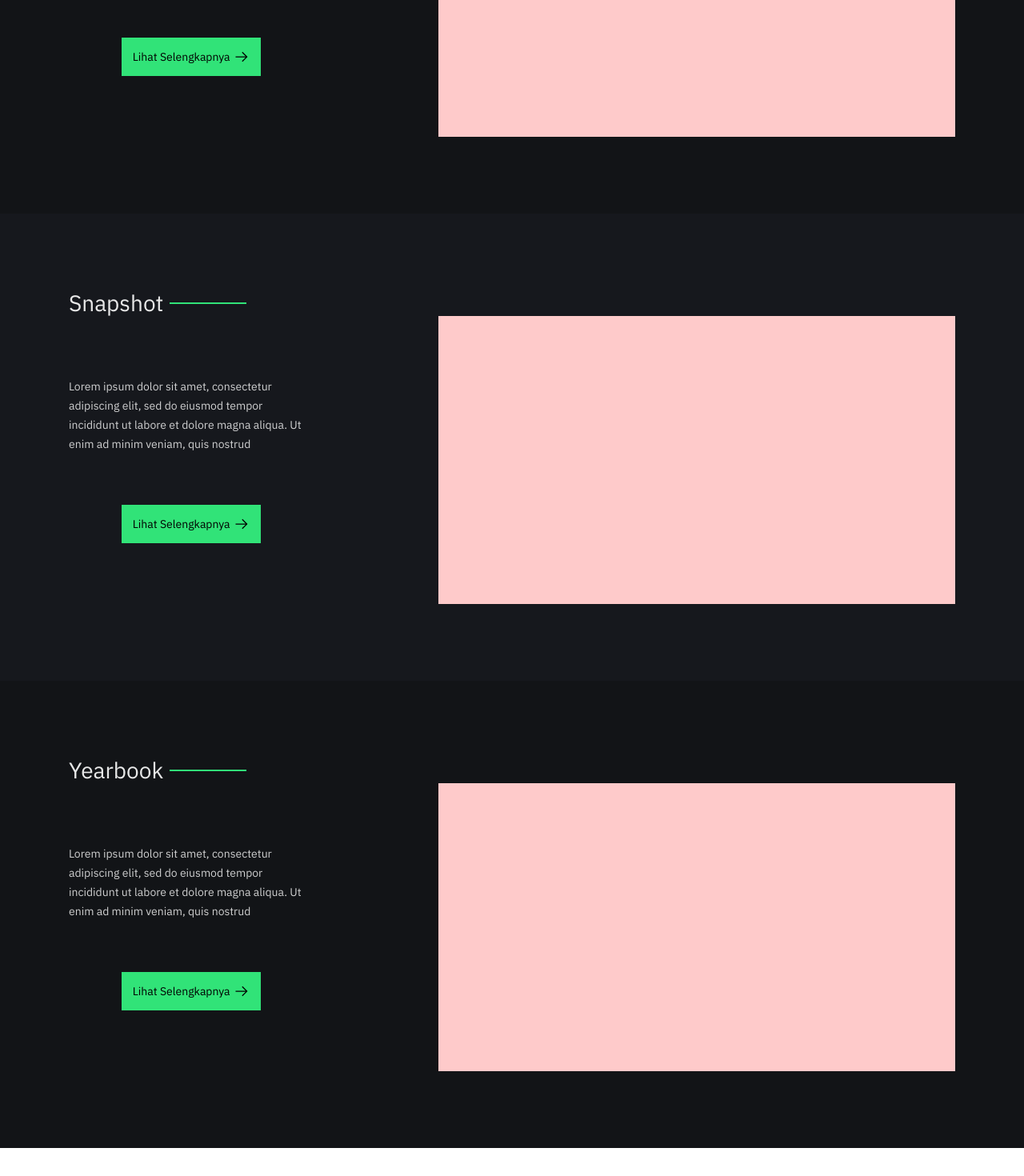
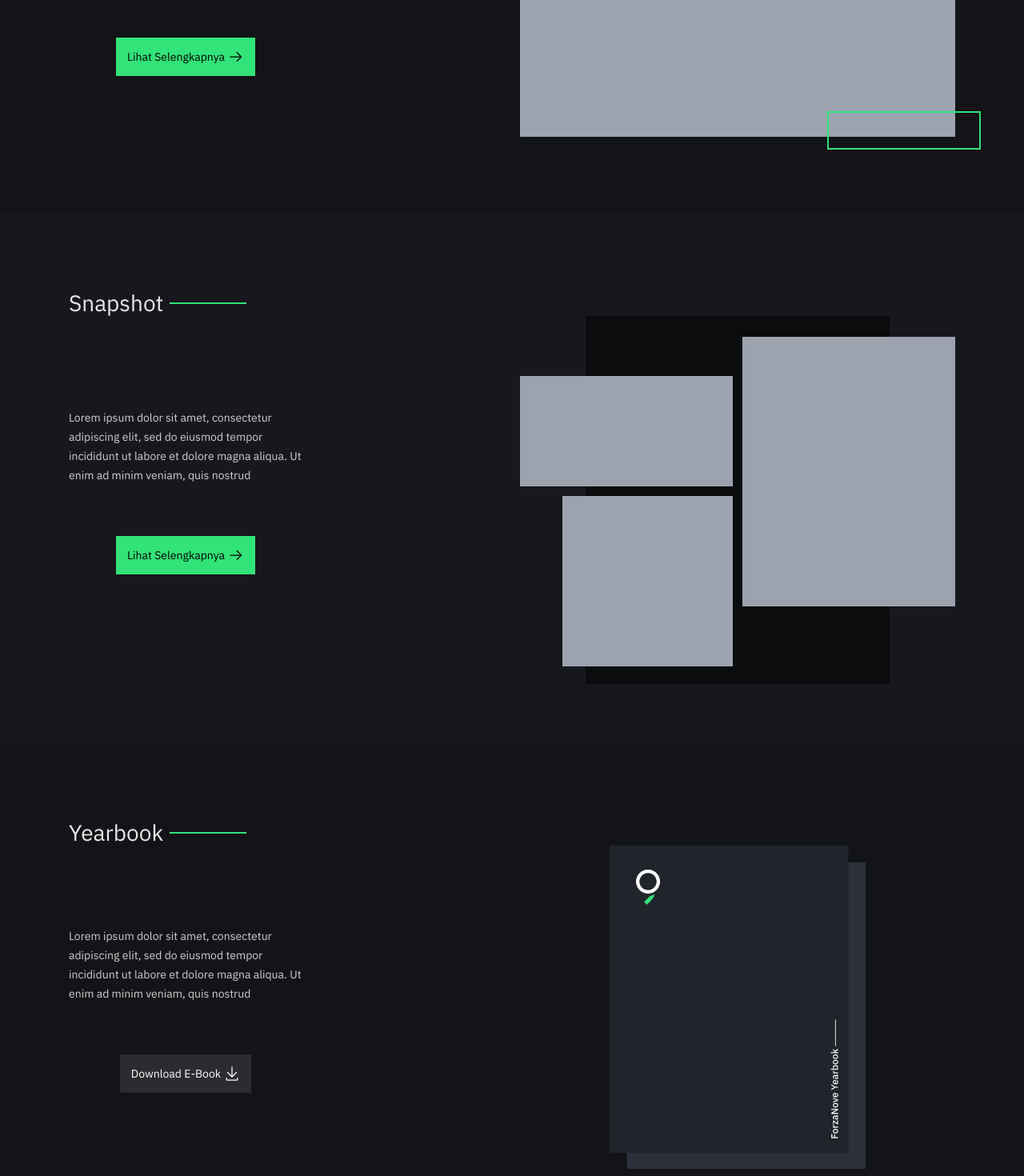
Before and after one commit to hymos-two/forzanove-beta, a Next.js app: page / in a window 1280 px wide. Shown: the part 2460-3930 px from the top of the page at 80% size. Before the commit the page ends 3895 px from the top, so only its background shows below. Built offline with nearby package versions, Linux system fonts and the light colour scheme; a web font is replaced by a local one.

Commit message:
homepage almost done (-footer & header)

```diff
--- a/components/button.js
+++ b/components/button.js
@@ -1,13 +1,25 @@
 import Image from 'next/image'
 
 export function Button (props) {
-  const {text,icon,rotateIcon,className} =  props
+  const {
+    text,
+    icon,
+    rotateIcon,
+    className,
+    secondary,
+    teritary,
+  } =  props
 
-  const btnClass = `block flex gap-4 lg:gap-1 p-3.5 bg-accent hover:bg-zinc-200 ${className}`
+  const btnType = function () {
+    //if (teritary) {return `bg-white/10 text-white`} else
+    if (secondary) return `bg-white/10 hover:bg-white/30 text-white`
+    return `bg-accent hover:bg-zinc-200 text-black`
+  }
+  const btnClass = `block flex gap-4 lg:gap-1 p-3.5 ${btnType()} ${className}`
   return (
     <button className={btnClass}>
       {text &&
-      <span className="text-sm text-sans text-black">
+      <span className="text-sm text-sans">
         {text}
       </span>
       }
--- a/components/grid.js
+++ b/components/grid.js
@@ -5,7 +5,10 @@ import {useWindowSize} from '../hooks/useWindowSize'
 export function Grid (props) {
   const {className,children,cols,gap} = props
 
-  function useGap (value) { return Number.isInteger(value) ? `gap-x-${value/4}` : `gap-x-0`; }
+  function useGap (value) {
+    if (value == true) return `gap-x-4 lg:gap-x-5`
+    return Number.isInteger(value) ? `gap-x-${value/4}` : `gap-x-0`;
+  }
 
   const defaultCols = `grid-cols-4 md:grid-cols-8 lg:grid-cols-12`;
   if (Number.isInteger(cols)) {
@@ -44,7 +47,7 @@ export function Container (props) {
 }
 
 export function Section (props) {
-  const {className,children,width,height} = props
+  const {className,children,height} = props
 
   const size = useWindowSize();
   const heightSize = height !== undefined ? height : size.height ;
--- a/pages/index.js
+++ b/pages/index.js
@@ -7,7 +7,9 @@ import {Button} from '../components/button'
 
 import background from '../public/images/forzanove-bg.png'
 import logo from '../public/images/forzanove-logo.png'
+import yearbook from '../public/images/yearbook.png'
 import arrow from '../public/icons/arrow-up.svg'
+import download from '../public/icons/download.svg'
 
 import {useWindowSize} from '../hooks/useWindowSize'
 
@@ -79,7 +81,6 @@ function Section2Quote () {
 // ========== Section 3 Events
 // ========================================
 function Section3Events () {
-  const size = useWindowSize();
   return (
     <>
     <Section className="bg-black-100 pt-20 lg:pt-24" height="100%">
@@ -98,7 +99,7 @@ function Section3Events () {
 
       <Container>
         <Grid>
-          <EventsImage width={size.width} className="col-span-4 md:col-span-8 lg:col-span-8 mt-14 mb-14 lg:mt-14 lg:mb-20 relative -left-4 w-screen h-full sm:static sm:w-full"/>
+          <EventsImage className="col-span-4 md:col-span-8 lg:col-span-8 mt-14 mb-14 lg:mt-14 lg:mb-20 relative -left-4 w-screen h-full sm:static sm:w-full"/>
           <div className="grid place-items-center bg-black/0 lg:bg-black-300 col-span-4 md:col-span-8 lg:col-span-4 lg:p-7 lg:pr-16">
             <div className="grid place-items-center px-3 sm:px-12 lg:px-0 lg:block">
               <p className="text-sans text-sm leading-6 text-white/80 text-center lg:text-left">
@@ -117,7 +118,8 @@ function Section3Events () {
 }
 
 function EventsImage (props) {
-  const {className,width} = props
+  const {className} = props
+  const {width} = useWindowSize();
   const [widthSize,setWidthSize] = useState(0)
 
   useEffect(()=>{
@@ -169,9 +171,10 @@ function Section4Member (props) {
       </Container>
 
       <Container>
-        <Grid className="lg:grid-flow-col-dense">
-          <div className="bg-gray-300 col-span-4 md:col-span-8 lg:col-span-7 lg:col-start-6">
-            <div className="h-[180px] lg:h-[360px] w-full bg-red-200"></div>
+        <Grid className="lg:grid-flow-col-dense" gap={true}>
+          <div className="col-span-4 md:col-span-8 lg:col-span-6 lg:col-start-7 my-14 lg:my-0 relative -left-4 sm:left-0 w-screen sm:w-full">
+            <div className="absolute right-0 -bottom-4 border-2 border-accent border-r-0 lg:border-r-2 lg:-right-8 h-12 w-36 lg:w-48"></div>
+            <div className="h-[180px] lg:h-[360px] w-full bg-gray-400"></div>
           </div>
 
           <div className="grid place-items-center col-span-4 md:col-span-8 lg:col-span-4 lg:pr-16">
@@ -194,7 +197,7 @@ function Section4Member (props) {
 // ========== Section 5 Snapshot
 // ========================================
 
-function Section5Snapshot (props) {
+function Section5Snapshot () {
   return (
     <Section className="bg-black-300 pt-20 lg:py-24" height="100%">
       <Container>
@@ -211,11 +214,8 @@ function Section5Snapshot (props) {
       </Container>
 
       <Container>
-        <Grid className="lg:grid-flow-col-dense">
-          <div className="bg-gray-300 col-span-4 md:col-span-8 lg:col-span-7 lg:col-start-6">
-            <div className="h-[180px] lg:h-[360px] w-full bg-red-200"></div>
-          </div>
-
+        <Grid className="lg:grid-flow-col-dense" gap={true}>
+          <SnapshotImage className="col-span-4 md:col-span-8 lg:col-span-6 lg:col-start-7 relative mx-5 my-14 lg:m-0"/>
           <div className="grid place-items-center col-span-4 md:col-span-8 lg:col-span-4 lg:pr-16">
             <div className="grid place-items-center px-3 sm:px-12 lg:px-0 lg:block">
               <p className="text-sans text-sm leading-6 text-white/80 text-center lg:text-left">
@@ -229,6 +229,40 @@ function Section5Snapshot (props) {
         </Grid>
       </Container>
     </Section>
+  )
+}
+
+function SnapshotImage (props) {
+  const {className} = props
+  const {width} = useWindowSize();
+  const [widthSize,setWidthSize] = useState(0)
+
+  useEffect(()=>{
+    setWidthSize(()=>{
+      if (width == undefined) { return 0 } else
+      if (width >= 1280) { return (1140 - 36) * 6 / 12 / 4 } else
+      if (width >= 1024) { return (960 - 36) * 6 / 12 / 4 } else
+      { return width / 5 }
+    })
+  },[width])
+
+  return (
+    <div className={className}>
+      <div className="absolute w-full h-[105%] flex justify-center">
+          <div className="w-[70%] bg-black-100"></div>
+        </div>
+      <div className="relative w-full grid grid-rows-6 grid-flow-col gap-2 sm:gap-2.5 lg:gap-3">
+        <div className="row-span-2 row-start-2" style={{height:widthSize}}>
+          <div className="bg-gray-400 h-full w-full h-full"></div>
+        </div>
+        <div className="row-span-3 pl-[20%]">
+          <div className="bg-gray-400 h-full w-full"></div>
+        </div>
+        <div className="row-span-5 pt-[10%]">
+        <div className="bg-gray-400 h-full w-full h-full"></div>
+        </div>
+      </div>
+    </div>
   )
 }
 
@@ -253,9 +287,9 @@ function Section6Yearbook (props) {
       </Container>
 
       <Container>
-        <Grid className="lg:grid-flow-col-dense">
-          <div className="bg-gray-300 col-span-4 md:col-span-8 lg:col-span-7 lg:col-start-6">
-            <div className="h-[180px] lg:h-[360px] w-full bg-red-200"></div>
+        <Grid className="lg:grid-flow-col-dense" gap={true}>
+          <div className="col-span-4 md:col-span-8 lg:col-span-6 lg:col-start-7 my-8 lg:m-0">
+            <Image src={yearbook} alt="yearbook" placeholder="blur"/>
           </div>
 
           <div className="grid place-items-center col-span-4 md:col-span-8 lg:col-span-4 lg:pr-16">
@@ -265,7 +299,7 @@ function Section6Yearbook (props) {
               sed do eiusmod tempor incididunt ut labore et dolore magna aliqua.
               Ut enim ad minim veniam, quis nostrud
               </p>
-              <Button text="Lihat Selengkapnya" icon={arrow} rotateIcon={90} className="mt-16"/>
+              <Button secondary text="Download E-Book" icon={download} className="mt-16"/>
             </div>
           </div>
         </Grid>
```
Also changed, not shown: public/icons/download.svg (added), public/images/yearbook.png (added).
